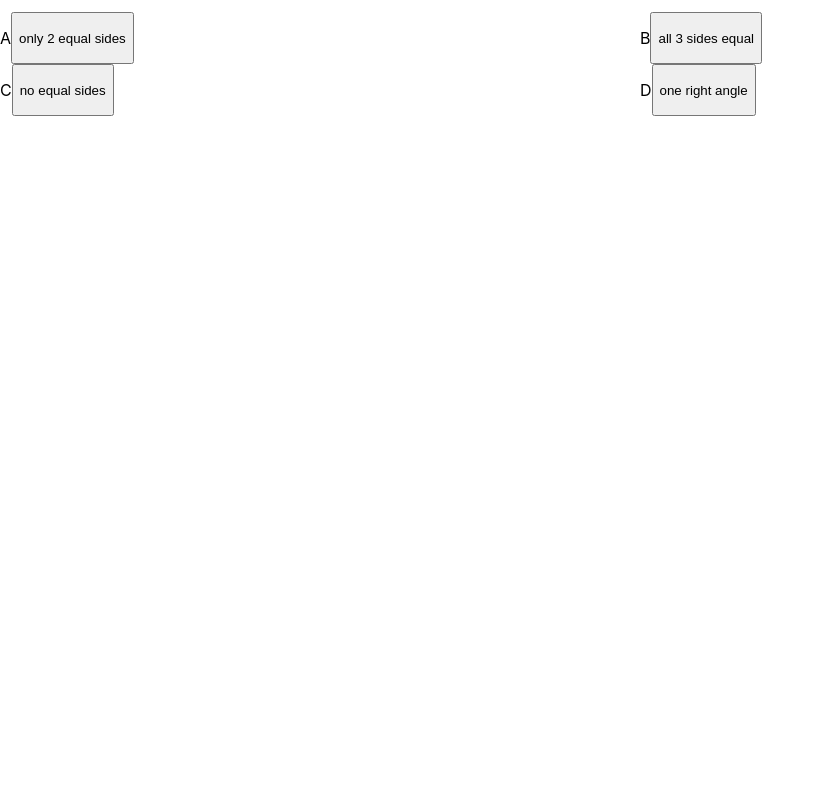
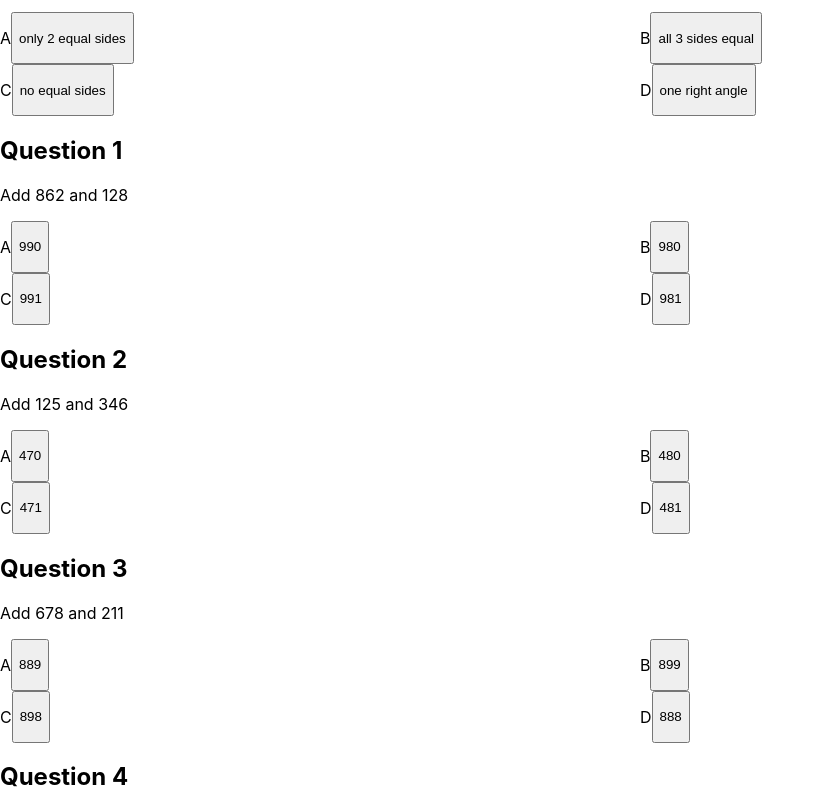
Before and after one commit to iteratoristas/coolelat, a React (Create React App) app in the folder client/: page / in a window 1280 px wide. Shown: the part 2000-2800 px from the top of the page, without its empty margins (0-825 px from the left). Before the commit the page ends 2116 px from the top, so only its background shows below. Built offline with nearby package versions, Linux system fonts and the light colour scheme.

Commit message:
arithmetic in app

```diff
--- a/client/src/App.js
+++ b/client/src/App.js
@@ -3,6 +3,7 @@ import PrimaryButton from "./components/PrimaryButton";
 import AppBar from "./components/AppBar";
 import QuizCard from "./components/QuizCard";
 import PlaneGeometry from "./screens/PlaneGeometry";
+import Arithmetic from "./screens/Arithmetic";
 
 function App() {
   return (
@@ -12,6 +13,7 @@ function App() {
       <PrimaryButton text="Login" type="button" />
       <PrimaryButton type="button" /> */}
       <PlaneGeometry/>
+      <Arithmetic/>
     </>
   );
 }
--- a/client/src/screens/Arithmetic.js
+++ b/client/src/screens/Arithmetic.js
@@ -2,7 +2,7 @@ import React from "react";
 import add from "../mock/arithmetic/addition";
 import Question from "../components/Question";
 
-export default function arithmetic() {
+export default function Arithmetic() {
   return add.map((element, index) => {
     return (
       <Question
```
Also changed, not shown: 1 other file (tests, documents, lock files or other folders).
